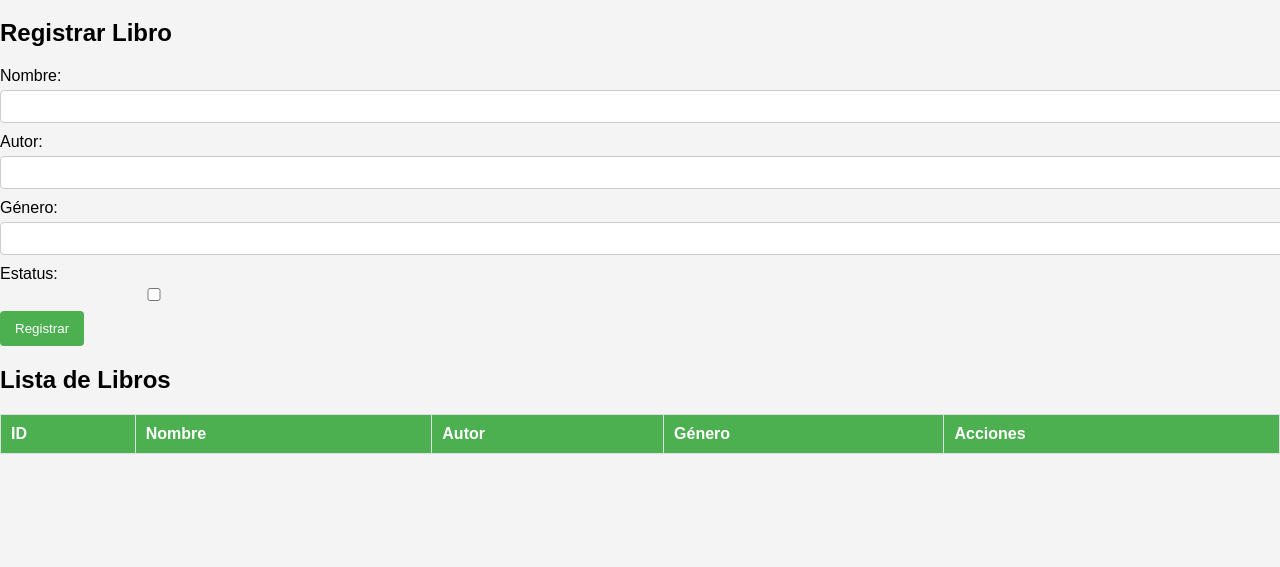
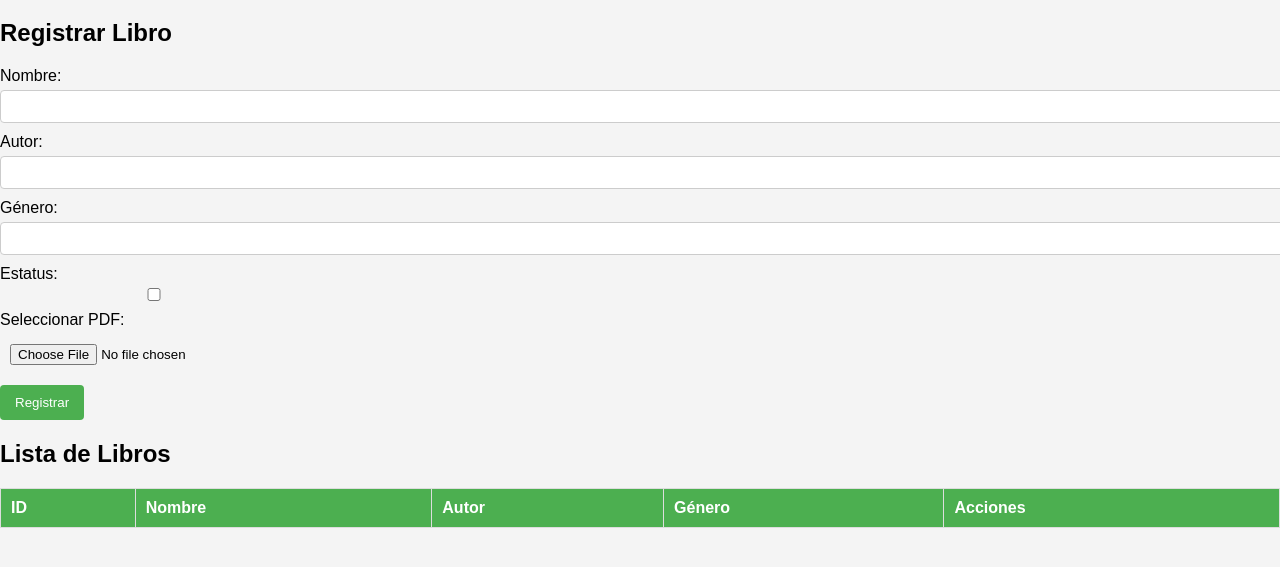
Before and after one commit to EdiYt/app-cliente-servidor-front, a plain HTML site: page books.html in a window 1280 px wide. Shown: the part 61-628 px from the top of the page. Drawn offline with Linux system fonts and the light colour scheme; no server answers.

Commit message:
Ya deja agregar el pdf y se guarda el registro

```diff
--- a/books.html
+++ b/books.html
@@ -10,7 +10,7 @@
     <h1>Catálogo de Libros</h1>
 
     <h2>Registrar Libro</h2>
-    <form id="registerBookForm">
+    <form id="registerBookForm" enctype="multipart/form-data">
         <label for="registerName">Nombre:</label>
         <input type="text" id="registerName" required />
         <label for="registerAuthor">Autor:</label>
@@ -19,6 +19,8 @@
         <input type="text" id="registerGenre" required />
         <label for="registerStatus">Estatus:</label>
         <input type="checkbox" id="registerStatus" />
+        <label for="registerPdf">Seleccionar PDF:</label>
+        <input type="file" id="registerPdf" accept="application/pdf" required />
         <button type="submit">Registrar</button>
     </form>
 
```
